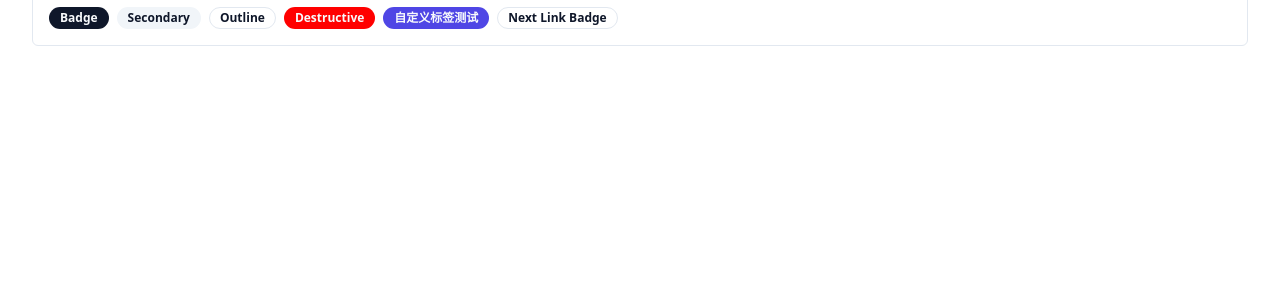
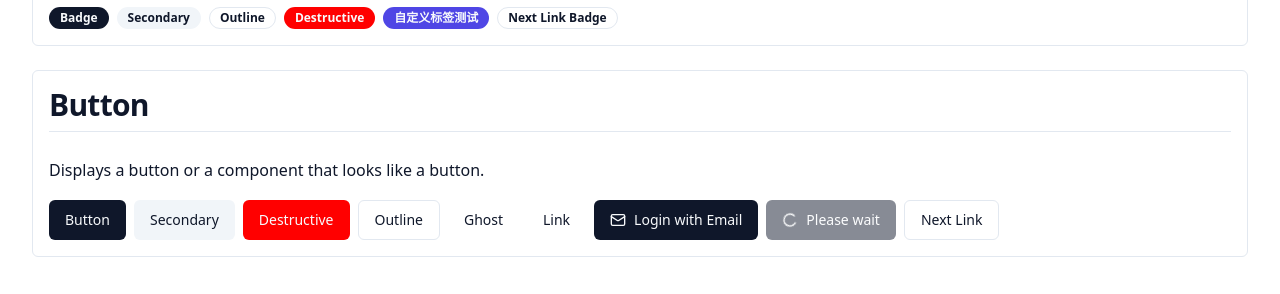
Before and after one commit to clifflee365/shadcn-ui-demo, a Next.js app: page / in a window 1280 px wide. Shown: the part 3058-3352 px from the top of the page. Before the commit the page ends 3144 px from the top, so only its background shows below. Built offline with nearby package versions, Linux system fonts and the light colour scheme.

Commit message:
feat: add Button demo

```diff
--- a/app/page.tsx
+++ b/app/page.tsx
@@ -10,6 +10,7 @@ import { AlertDialogDemo } from "@/components/AlertDialogDemo"
 import { AspectRatioDemo } from "@/components/AspectRatioDemo"
 import { AvatarDemo } from "@/components/AvatarDemo"
 import { BadgeDemo } from "@/components/BadgeDemo"
+import { ButtonDemo } from "@/components/ButtonDemo"
 
 export default function IndexPage() {
   return (
@@ -64,6 +65,10 @@ export default function IndexPage() {
       <Box title="Badge" desc="Displays a badge or a component that looks like a badge.">
         <BadgeDemo/>
       </Box>
+
+      <Box title="Button" desc="Displays a button or a component that looks like a button.">
+        <ButtonDemo/>
+      </Box>
     </section>
   )
 }
--- /dev/null
+++ b/components/ButtonDemo.tsx
@@ -0,0 +1,25 @@
+import { Button, buttonVariants } from "@/components/ui/button"
+import { Mail,Loader2 } from "lucide-react"
+
+import Link from "next/link"
+
+export function ButtonDemo() {
+  return <section className="flex flex-wrap gap-2">
+    <Button>Button</Button>
+    <Button variant="secondary">Secondary</Button>
+    <Button variant="destructive">Destructive</Button>
+    <Button variant="outline">Outline</Button>
+    <Button variant="ghost">Ghost</Button>
+    <Button variant="link">Link</Button>
+    <Button>
+      <Mail className="mr-2 h-4 w-4" /> Login with Email
+    </Button>
+
+    <Button disabled>
+      <Loader2 className="mr-2 h-4 w-4 animate-spin" />
+      Please wait
+    </Button>
+
+    <Link href="#" className={buttonVariants({ variant: "outline" })}>Next Link</Link>
+  </section>
+}
```
